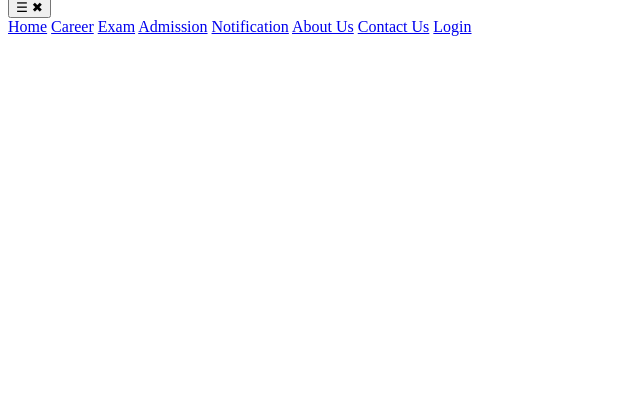
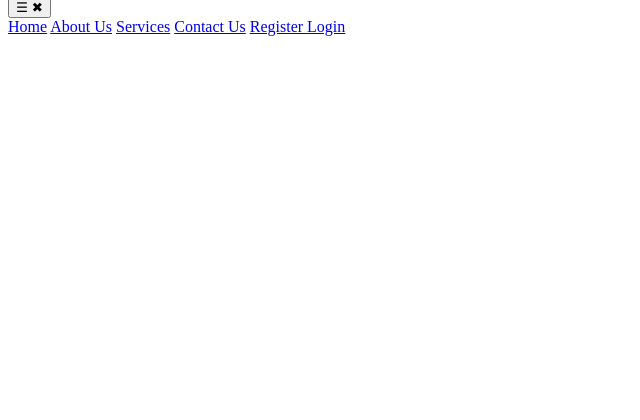
Before and after one commit to techcareerniti-stack/careerniti1, a PHP site: page /navbar.php in a window 1280 px wide. Shown: the part 329-749 px from the top of the page, without its empty margins (0-640 px from the left). Run offline with PHP 8.4, Linux system fonts and the light colour scheme.

Commit message:
Update navbar.php

```diff
--- a/navbar.php
+++ b/navbar.php
@@ -3,7 +3,7 @@
   <div class="max-w-7xl mx-auto px-4">
     <div class="flex items-center h-16">
 
-      <!-- LEFT: Logo -->
+      <!-- LOGO -->
       <div class="flex items-center">
         <img
           src="assets/images/Careerniti_logo.png"
@@ -12,29 +12,36 @@
         />
       </div>
 
-      <!-- FLEX SPACER (CREATES BIG GAP) -->
+      <!-- SPACE -->
       <div class="flex-1"></div>
 
-      <!-- RIGHT: Desktop Menu -->
-      <div class="hidden md:flex items-center space-x-10">
+      <!-- DESKTOP MENU -->
+      <div class="hidden md:flex items-center space-x-8">
         <a href="index.php" class="text-gray-700 hover:text-orange-500 font-medium no-underline">Home</a>
-        <a href="career.php" class="text-gray-700 hover:text-orange-500 font-medium no-underline">Career</a>
-        <a href="exam.php" class="text-gray-700 hover:text-orange-500 font-medium no-underline">Exam</a>
-        <a href="admission.php" class="text-gray-700 hover:text-orange-500 font-medium no-underline">Admission</a>
-        <a href="notification.php" class="text-gray-700 hover:text-orange-500 font-medium no-underline">Notification</a>
         <a href="about.php" class="text-gray-700 hover:text-orange-500 font-medium no-underline">About Us</a>
+        <a href="services.php" class="text-gray-700 hover:text-orange-500 font-medium no-underline">Services</a>
         <a href="contact.php" class="text-gray-700 hover:text-orange-500 font-medium no-underline">Contact Us</a>
 
-        <!-- Login Button (LAST ITEM) -->
+        <!-- REGISTER -->
+        <a
+          href="register.php"
+          class="bg-gradient-to-r from-orange-500 to-pink-500 text-white px-5 py-2 rounded-md hover:opacity-90 transition"
+
+        >
+          Register
+        </a>
+
+        <!-- LOGIN -->
         <a
           href="login.php"
-          class="border border-orange-500 text-orange-500 px-8 py-1 rounded-md hover:bg-orange-500 hover:text-white transition-colors duration-200"
+          class="bg-gradient-to-r from-orange-500 to-pink-500 text-white px-6 py-1 rounded-md
+                 hover:opacity-90 transition duration-200"
         >
           Login
         </a>
       </div>
 
-      <!-- Mobile Menu Button (RIGHT END) -->
+      <!-- MOBILE BUTTON -->
       <button
         id="menu-btn"
         class="md:hidden text-2xl text-gray-700 focus:outline-none"
@@ -47,20 +54,26 @@
     </div>
   </div>
 
-  <!-- Mobile Menu -->
+  <!-- MOBILE MENU -->
   <div id="mobile-menu" class="hidden md:hidden bg-white border-t shadow-lg">
     <div class="px-4 py-4 space-y-3">
-      <a href="index.php" class="block text-gray-700 no-underline py-2 hover:bg-gray-50">Home</a>
-      <a href="career.php" class="block text-gray-700 no-underline py-2 hover:bg-gray-50">Career</a>
-      <a href="exam.php" class="block text-gray-700 no-underline py-2 hover:bg-gray-50">Exam</a>
-      <a href="admission.php" class="block text-gray-700 no-underline py-2 hover:bg-gray-50">Admission</a>
-      <a href="notification.php" class="block text-gray-700 no-underline py-2 hover:bg-gray-50">Notification</a>
-      <a href="about.php" class="block text-gray-700 no-underline py-2 hover:bg-gray-50">About Us</a>
-      <a href="contact.php" class="block text-gray-700 no-underline py-2 hover:bg-gray-50">Contact Us</a>
+      <a href="index.php" class="block py-2 text-gray-700 hover:bg-gray-50 no-underline">Home</a>
+      <a href="about.php" class="block py-2 text-gray-700 hover:bg-gray-50 no-underline">About Us</a>
+      <a href="services.php" class="block py-2 text-gray-700 hover:bg-gray-50 no-underline">Services</a>
+      <a href="contact.php" class="block py-2 text-gray-700 hover:bg-gray-50 no-underline">Contact Us</a>
+
+      <a
+        href="register.php"
+        class="block text-center border border-orange-500 text-orange-500 px-6 py-2 rounded-md
+               hover:bg-orange-500 hover:text-white transition duration-200"
+      >
+        Register
+      </a>
 
       <a
         href="login.php"
-        class="inline-block border border-orange-500 text-orange-500 px-8 py-2 rounded-md hover:bg-orange-500 hover:text-white transition-colors duration-200"
+        class="block text-center bg-gradient-to-r from-orange-500 to-pink-500 text-white px-6 py-2 rounded-md
+               hover:opacity-90 transition duration-200"
       >
         Login
       </a>
@@ -71,9 +84,8 @@
 <!-- SPACE FOR FIXED NAVBAR -->
 <div class="h-16"></div>
 
-<!-- Mobile Menu Toggle Script - FIXED VERSION -->
+<!-- MOBILE MENU SCRIPT -->
 <script>
-// Check if navbar script already ran
 if (!window.navbarInitialized) {
   window.navbarInitialized = true;
 
@@ -82,32 +94,20 @@
   const openIcon = document.getElementById("open-icon");
   const closeIcon = document.getElementById("close-icon");
 
-  // Only add event listeners if elements exist
-  if (btn && menu && openIcon && closeIcon) {
+  if (btn && menu) {
     btn.addEventListener("click", (e) => {
-      e.stopPropagation(); // Prevent event bubbling
+      e.stopPropagation();
       menu.classList.toggle("hidden");
       openIcon.classList.toggle("hidden");
       closeIcon.classList.toggle("hidden");
     });
 
-    // Close menu when clicking outside
-    document.addEventListener('click', function(event) {
-      if (!menu.contains(event.target) && !btn.contains(event.target)) {
-        menu.classList.add('hidden');
-        openIcon.classList.remove('hidden');
-        closeIcon.classList.add('hidden');
+    document.addEventListener("click", (e) => {
+      if (!menu.contains(e.target) && !btn.contains(e.target)) {
+        menu.classList.add("hidden");
+        openIcon.classList.remove("hidden");
+        closeIcon.classList.add("hidden");
       }
-    });
-
-    // Close menu when clicking a link
-    const mobileLinks = menu.querySelectorAll('a');
-    mobileLinks.forEach(link => {
-      link.addEventListener('click', () => {
-        menu.classList.add('hidden');
-        openIcon.classList.remove('hidden');
-        closeIcon.classList.add('hidden');
-      });
     });
   }
 }
```
